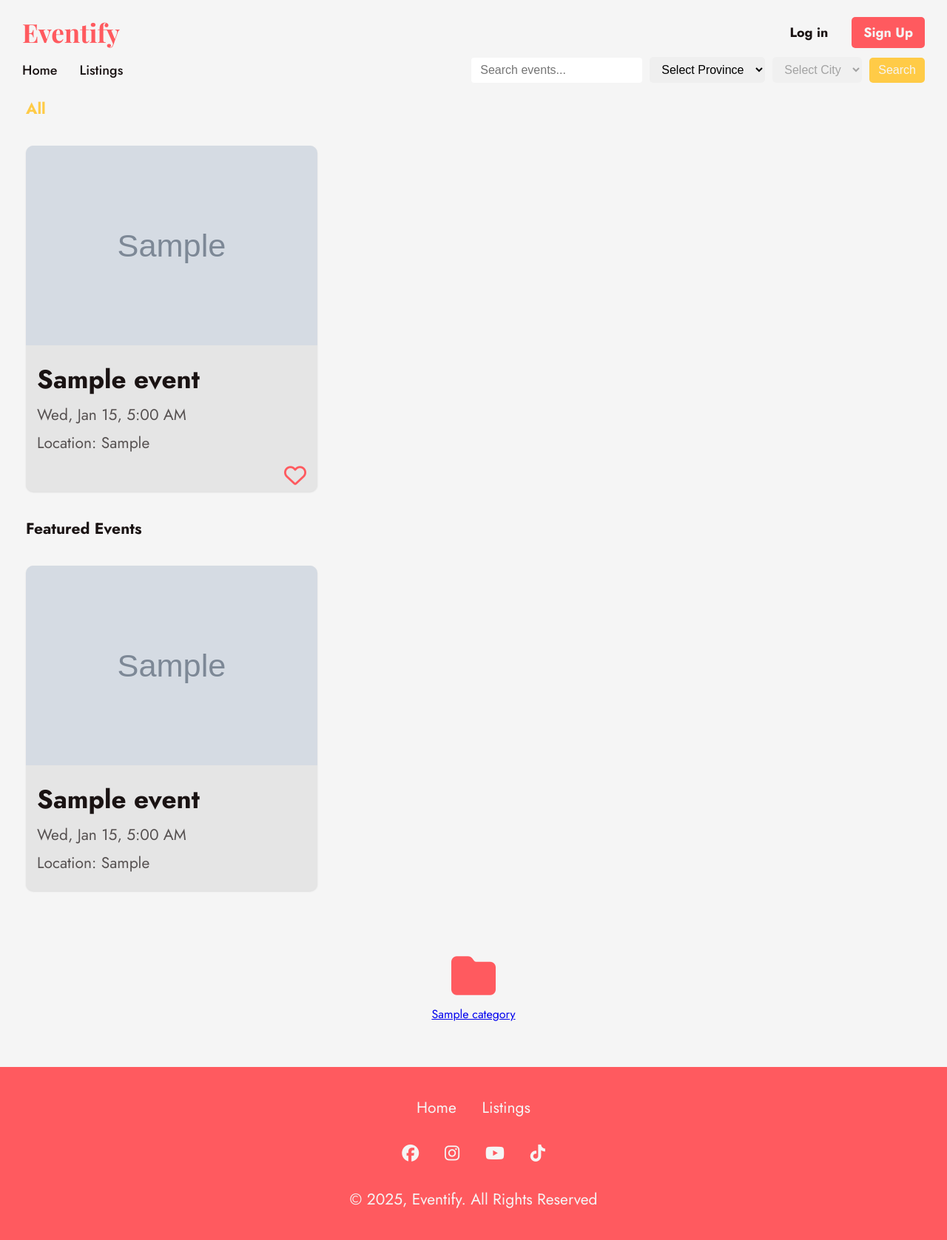
After one commit to 582-41W-VA/lia-Eventify, a Django app: page /events/list/ in a window 1280 px wide. The commit adds this page. Shown: the whole page at 74% size. Run offline with Django 5.2, Linux system fonts and the light colour scheme; tables that the repository leaves empty hold one stand-in row (values such as "Sample post"); grey boxes marked "Sample" are stand-in pictures; some web fonts are replaced.

Commit message:
Link to event detail page according to category

```diff
--- /dev/null
+++ b/lia_project2/events/templates/events/event_list.html
@@ -0,0 +1,84 @@
+{% extends "base.html" %}
+{% load static %}
+
+{% block extra_css %}
+    <link rel="stylesheet" href="{% static 'events/homepage.css' %}">
+{% endblock %}
+
+{% block content %}
+
+    <section class="subtitle">
+        <h2 class="all">All</h2>
+    </section>
+
+    <section class="event-cards">
+        {% if events %}
+            {% for event in events %}
+                <div class="event-card">
+                    <a href="{% url 'event_detail' event.id %}">
+                        <img src="{{ event.image.url }}" alt="{{ event.title }}">
+                    </a>
+                    <div class="event-card-content">
+                        <h3>{{ event.title }}</h3>
+                        <p>{{ event.start_datetime|date:"D, M j, g:i A" }}</p>
+                        <p>Location: {{ event.location }}</p>
+                        <span class="favorite"><i class="fa-regular fa-heart"></i></span>
+                    </div>
+                </div>
+            {% endfor %}
+        {% else %}
+            <p>No events found for this category.</p>
+        {% endif %}
+    </section>
+
+    <section class="subtitle">
+        <h2 class="feature">Featured Events</h2>
+    </section>
+
+    <section class="featured-events">
+        <div class="event-cards">
+            {% if featured_events %}
+                {% for event in featured_events %}
+                    <div class="event-card">
+                        <a href="{% url 'event_detail' event.id %}">
+                            <img src="{{ event.image.url }}" alt="{{ event.title }}">
+                        </a>
+                        <div class="event-card-content">
+                            <h3>{{ event.title }}</h3>
+                            <p>{{ event.start_datetime|date:"D, M j, g:i A" }}</p>
+                            <p>Location: {{ event.location }}</p>
+                        </div>
+                    </div>
+                {% endfor %}
+            {% else %}
+                <p>No featured events at the moment.</p>
+            {% endif %}
+        </div>
+    </section>
+
+    <section class="categories">
+        {% for category in categories %}
+            <a href="{% url 'event_list' %}?category={{ category.name }}">
+                <div>
+                    {% if category.name == "Music" %}
+                        <i class="fas fa-music"></i>
+                    {% elif category.name == "Game" %}
+                        <i class="fas fa-gamepad"></i>
+                    {% elif category.name == "Sports" %}
+                        <i class="fas fa-basketball-ball"></i>
+                    {% elif category.name == "Developer" %}
+                        <i class="fas fa-code"></i>
+                    {% elif category.name == "Conference" %}
+                        <i class="fas fa-users"></i>
+                    {% elif category.name == "Travel" %}
+                        <i class="fas fa-plane"></i>
+                    {% else %}
+                        <i class="fas fa-folder"></i>
+                    {% endif %}
+                    <br>{{ category.name }}
+                </div>
+            </a>
+        {% endfor %}
+    </section>
+
+{% endblock %}
--- a/lia_project2/events/views.py
+++ b/lia_project2/events/views.py
@@ -39,22 +39,74 @@ def homepage(request):
     })
 
 
-def event_list(request):
+from django.shortcuts import render, get_object_or_404, redirect
+from django.contrib.auth.decorators import login_required
+from django.db.models import Q, Count
+from .models import Event, Category
+
+def homepage(request):
+    query = request.GET.get("q", "").strip()
     province = request.GET.get("province", "")
     city = request.GET.get("city", "")
 
+    all_events = Event.objects.all().order_by("-start_datetime")
+
+    if query:
+        all_events = all_events.filter(Q(title__icontains=query) | Q(description__icontains=query))
+    if province:
+        all_events = all_events.filter(province=province)
+    if city:
+        all_events = all_events.filter(city=city)
+
+    featured_events = all_events.annotate(like_count=Count('likes')).order_by('-like_count')[:5]
+
+    categories = Category.objects.all()
+
+    return render(request, "events/homepage.html", {
+        "featured_events": featured_events,
+        "all_events": all_events,
+        "query": query,
+        "selected_province": province,
+        "selected_city": city,
+        "categories": categories,
+    })
+
+
+def event_list(request):
+    query = request.GET.get("q", "").strip()
+    selected_category = request.GET.get("category", "").strip()
+    province = request.GET.get("province", "").strip()
+    city = request.GET.get("city", "").strip()
+
     events = Event.objects.all().order_by("-start_datetime")
 
+    if query:
+        events = events.filter(Q(title__icontains=query) | Q(description__icontains=query))
+    if selected_category:
+        events = events.filter(category__name=selected_category)
     if province:
         events = events.filter(province=province)
-
     if city:
         events = events.filter(city=city)
 
+    featured_events = events.annotate(like_count=Count('likes')).order_by('-like_count')[:5]
+
+    categories = Category.objects.all()
+
+    provinces = {
+        "Ontario (ON)": ["Toronto", "Ottawa", "Mississauga", "Hamilton"],
+        "Quebec (QC)": ["Montreal", "Quebec City", "Laval", "Gatineau"],
+    }
+
     return render(request, "events/event_list.html", {
         "events": events,
+        "featured_events": featured_events,
+        "categories": categories,
+        "query": query,
+        "selected_category": selected_category,
         "province": province,
-        "city": city
+        "city": city,
+        "provinces": provinces,
     })
 
 def event_detail(request, event_id):
--- a/lia_project2/templates/base.html
+++ b/lia_project2/templates/base.html
@@ -14,9 +14,11 @@
 
     <link rel="stylesheet" href="https://cdnjs.cloudflare.com/ajax/libs/font-awesome/6.5.2/css/all.min.css" integrity="sha512-SnH5WK+bZxgPHs44uWIX+LLJAJ9/2PkPKZ5QiAj6Ta86w+fsb2TkcmfRyVX3pBnMFcV7oQPJkl9QevSCWr3W6A==" crossorigin="anonymous" referrerpolicy="no-referrer" />
 
+    <link rel="stylesheet" href="{% static 'events/homepage.css' %}">
 
-    <link rel="stylesheet" href="static/events/homepage.css">
-    <link rel="stylesheet" href="{% static 'css/styles.css' %}">
+    {% block extra_stylesheets %}
+
+    {% endblock %}
 </head>
 
 
```
Also changed, not shown: lia_project2/events/templates/events/homepage.html (+22 -12 lines).
